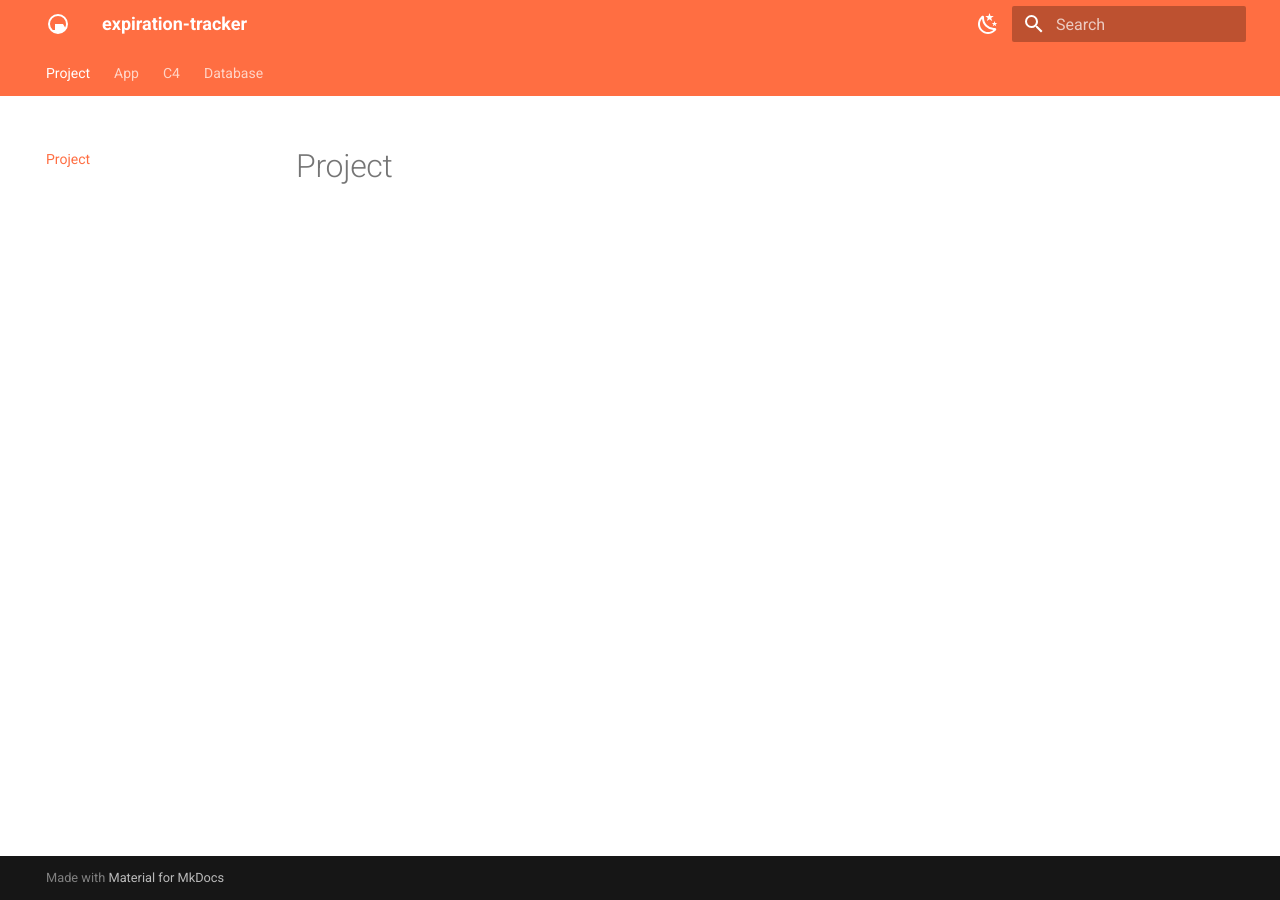
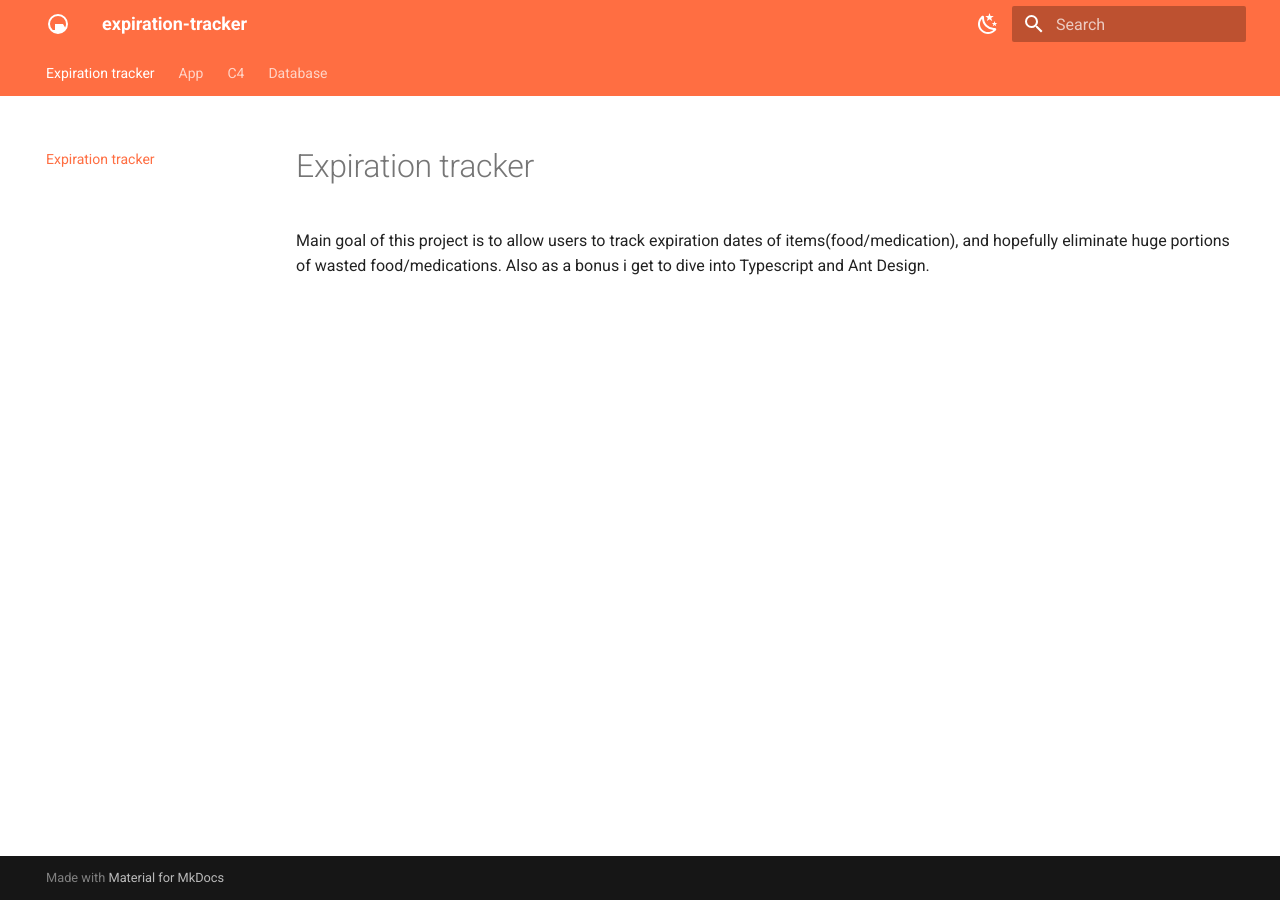
Before and after one commit to HomeLabHQ/expiration-tracker, an MkDocs documentation site: the page built from docs/index.md, in a window 1280 px wide. Built offline with MkDocs 1.6.1 and Material for MkDocs 9.7.7, drawn with Linux system fonts in a browser that asks for light colours.

Commit message:
More mkdocs changes

```diff
--- a/docs/index.md
+++ b/docs/index.md
@@ -1 +1,5 @@
-# Project
+# Expiration tracker
+
+Main goal of this project is to allow users to track expiration dates of items(food/medication),
+and hopefully eliminate huge portions of wasted food/medications.
+Also as a bonus i get to dive into Typescript and Ant Design.
```
Also changed, not shown: docs/c4/system.md (+2 -3 lines), docs/app/index.md (added).
